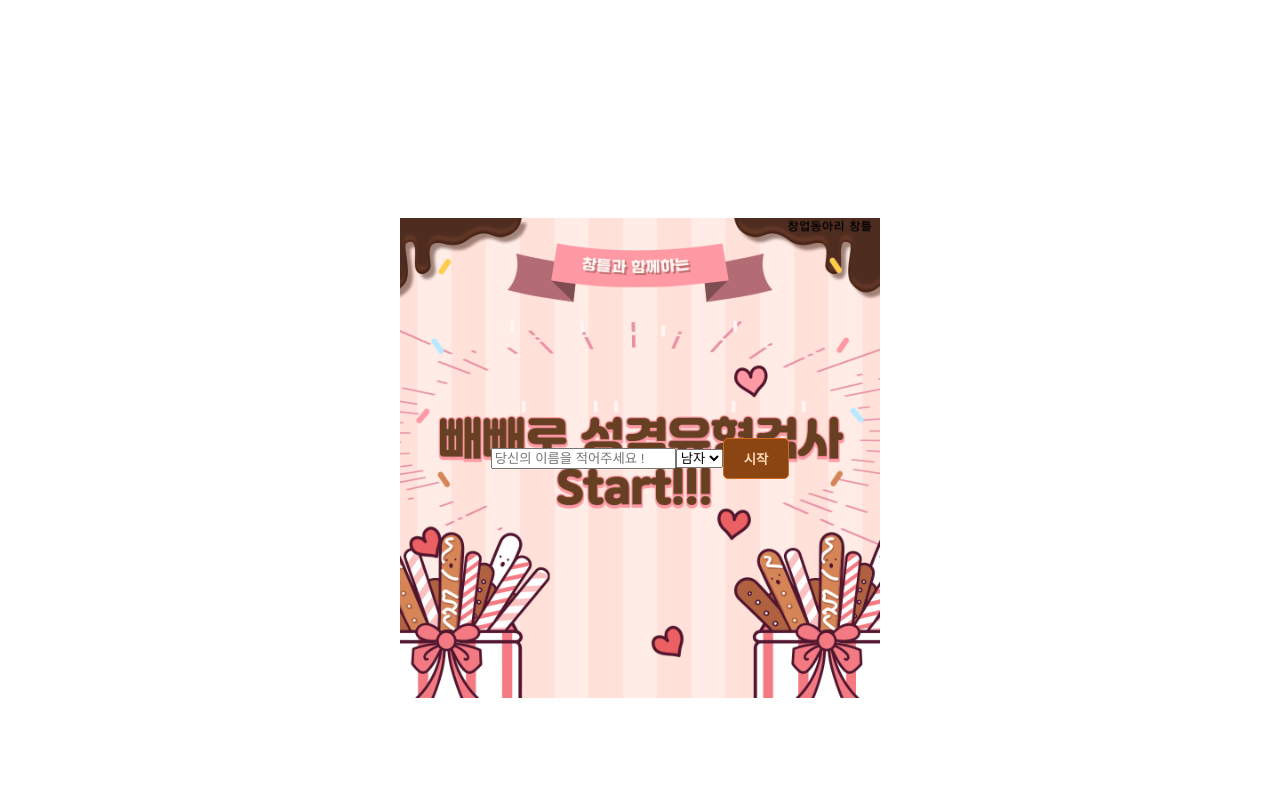
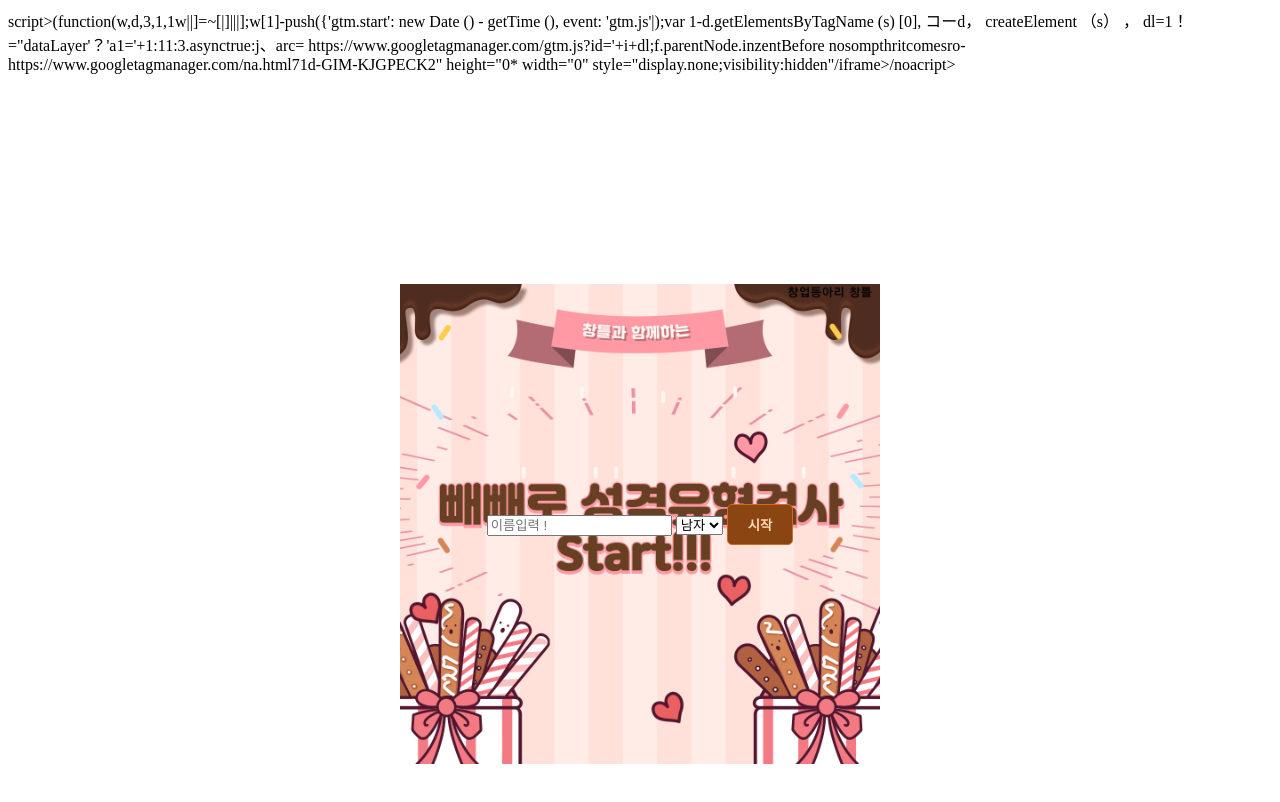
Before and after one commit to kionrn323/ioioi0, a plain HTML site: page index.html in a window 1280 px wide. Drawn offline with Linux system fonts and the light colour scheme.

Commit message:
Update index.html

```diff
--- a/index.html
+++ b/index.html
@@ -2,22 +2,33 @@
 <html lang="en">
 
 <head>
+
   <meta charset="UTF-8">
   <meta name="viewport" content="width=device-width, initial-scale=1.0, user-scalable=no,
   maximum-scale=1.0, minimum-scale=1.0"
   <title></title>
   <link rel="stylesheet" href="styles.css">
+  script>(function(w,d,3,1,1w||]=~[|]|||];w[1]-push({'gtm.start':
+new Date () - getTime (), event: 'gtm.js'|);var 1-d.getElementsByTagName (s) [0],
+コーd， createElement （s） ， dl=1！="dataLayer'？'a1='+1:11:3.asynctrue:j、arc=
+https://www.googletagmanager.com/gtm.js?id='+i+dl;f.parentNode.inzentBefore
 </head>
 
 <body>
+
+  nosompthritcomesro-https://www.googletagmanager.com/na.html71d-GIM-KJGPECK2"
+height="0* width="0" style="display.none;visibility:hidden"/iframe>/noacript>
+
   <div class="container">
     <div class="start-section">
-      <input type="text" id="name" placeholder="당신의 이름을 적어주세요 ! ">
+      <div class="start-content"> <!-- 이 div가 새로 추가된 컨테이너입니다. -->
+        <input type="text" id="name" placeholder="이름입력 ! ">
         <select id="gender">
-        <option value="남자">남자</option>
-        <option value="여자">여자</option>
-      </select>
-      <button onclick="startTest()">시작</button>
+          <option value="남자">남자</option>
+          <option value="여자">여자</option>
+        </select>
+        <button onclick="startTest()">시작</button>
+      </div>
     </div>
 
     <div class="question-section" style="display: none;">
```
